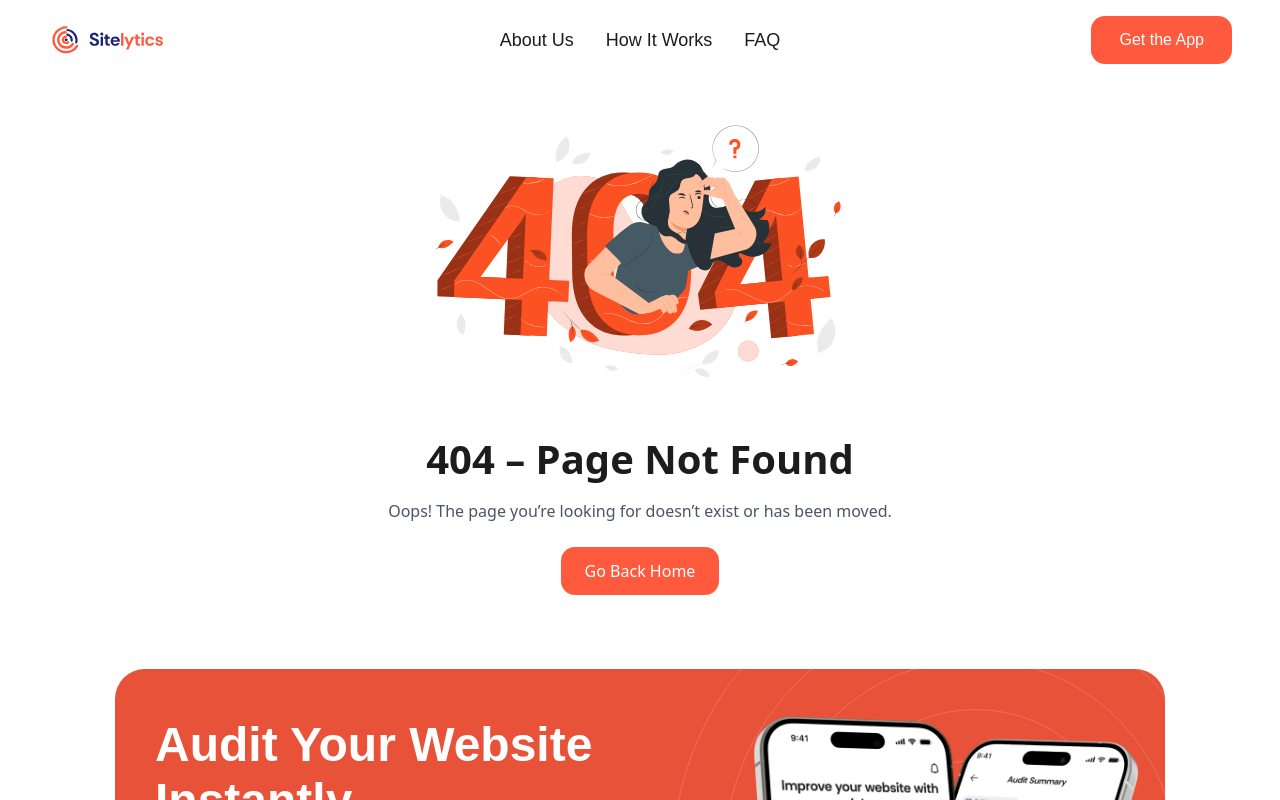
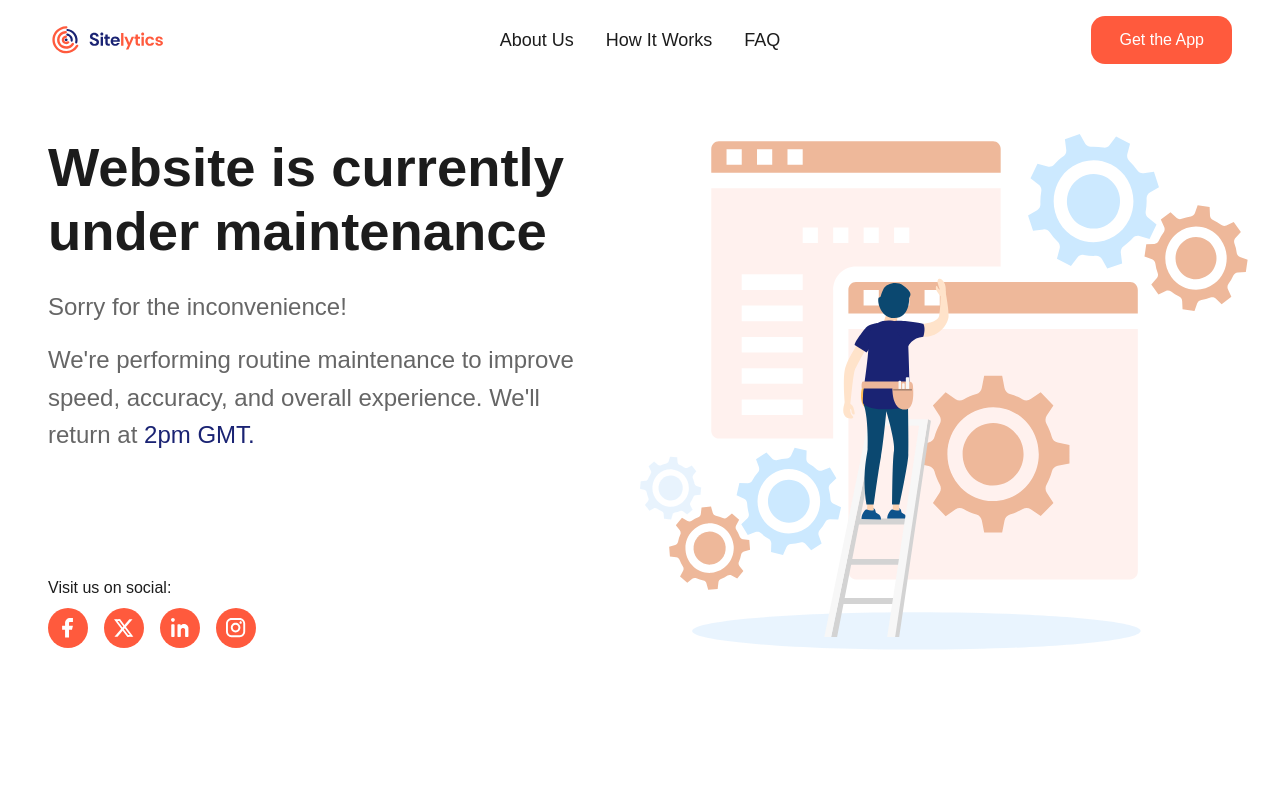
Before and after one commit to hngprojects/site-audit-ai-fe, a Next.js app: page /maintenance in a window 1280 px wide. Before the commit this address had no page. Shown: the top 800 px of the page. Built offline with nearby package versions, Linux system fonts and the light colour scheme; a web font is replaced by a local one.

Commit message:
feat: new maintenance page design

```diff
--- /dev/null
+++ b/app/maintenance/page.tsx
@@ -0,0 +1,15 @@
+import { Hero } from "@/components/maintenance/Hero";
+
+const page = () => {
+  return (
+    <main
+      className="font-sans p-4 max-w-[1440px] mx-auto
+  flex flex-col gap-8 items-center
+  md:flex-row-reverse md:justify-center md:items-start md:h-full md:px-8 md:min-h-[85vh] md:gap-12 md:pt-8"
+    >
+      <Hero />
+    </main>
+  );
+};
+
+export default page;
--- /dev/null
+++ b/components/maintenance/Hero.tsx
@@ -0,0 +1,48 @@
+import { SocialLinks } from "../waitlist/social-links";
+import Image from "next/image";
+
+export const Hero = () => {
+  return (
+    <>
+      <Image
+        src="/assets/images/maintenance/hero.svg"
+        width={280}
+        height={280}
+        alt="Maintenance"
+        className="w-[90%] mx-auto mt-4 sm:w-[75%] h-full object-contain md:mt-0 md:w-1/2 md:h-[70vh]"
+      />
+
+      <div
+        className="flex flex-col items-center gap-4 mb-4 sm:my-8 sm:gap-8 py-4
+    md:justify-between md:py-6 md:px-4
+    md:items-start md:text-left md:my-0 md:w-1/2 md:h-[70vh]"
+      >
+        <div
+          className="text-center flex items-center gap-4 flex-col
+      md:text-left md:gap-6 w-full"
+        >
+          <h1 className="font-bold text-[#1c1c1c] text-[2rem] leading-9 sm:leading-14 sm:text-[3rem] md:text-[3.4rem] md:leading-16">
+            Website is currently under maintenance
+          </h1>
+
+          <p className="text-lg text-[hsl(0,0%,40%)] sm:w-[65%] md:w-full md:text-[1.5rem]">
+            <span className="mb-4 block">Sorry for the inconvenience!</span>
+            We&apos;re performing routine maintenance to improve speed,
+            accuracy, and overall experience. We&apos;ll return at{" "}
+            <span className="text-[#1A2373]">2pm GMT.</span>
+          </p>
+        </div>
+
+        <div
+          className="mx-auto flex flex-col items-center gap-2
+      md:items-start md:mr-auto md:ml-0 md:mt-auto"
+        >
+          <p className="text-[#1C1C1C] text-sm font-normal md:text-[1rem]">
+            Visit us on social:
+          </p>
+          <SocialLinks />
+        </div>
+      </div>
+    </>
+  );
+};
--- a/components/waitlist/WaitlistFooter.tsx
+++ b/components/waitlist/WaitlistFooter.tsx
@@ -1,9 +1,8 @@
 "use client";
-import Image from "next/image";
-import Link from "next/link";
+
 import { usePathname } from "next/navigation";
-import { socialIcons } from "@/lib/social-icon-data";
 import LandingFooter from "./landing-footer";
+import { SocialLinks } from "./social-links";
 
 const WaitlistFooter = () => {
   const pathname = usePathname();
@@ -18,29 +17,11 @@ const WaitlistFooter = () => {
           &copy;{new Date().getFullYear()} HNG Tech Limited. All rights
           reserved.
         </p>
-        <nav>
-          <ul className="flex gap-4">
-            {socialIcons.map(({ icon: Icon, name, link: address }) => (
-              <li
-                key={name}
-                className="bg-[#FF5A3D] w-7 h-7 flex items-center justify-center rounded-full md:w-10 md:h-10"
-                aria-label={name}
-              >
-                <Link href={address}>
-                  <Image
-                    className="md:w-5 md:h-5 w-4 h-4 text-white"
-                    src={Icon}
-                    alt={`${name} icon`}
-                    width={8}
-                    height={8}
-                  />
-                </Link>
-              </li>
-            ))}
-          </ul>
-        </nav>
+        <SocialLinks />
       </div>
     );
+  } else if (pathname === "/maintenance") {
+    return <></>;
   } else {
     return <LandingFooter />;
   }
--- /dev/null
+++ b/components/waitlist/social-links.tsx
@@ -0,0 +1,29 @@
+import { socialIcons } from "@/lib/social-icon-data";
+import Image from "next/image";
+import Link from "next/link";
+
+export const SocialLinks = () => {
+  return (
+    <nav>
+      <ul className="flex gap-4">
+        {socialIcons.map(({ icon: Icon, name, link: address }) => (
+          <li
+            key={name}
+            className="bg-[#FF5A3D] w-7 h-7 flex items-center justify-center rounded-full md:w-10 md:h-10"
+            aria-label={name}
+          >
+            <Link href={address}>
+              <Image
+                className="md:w-5 md:h-5 w-4 h-4 text-white"
+                src={Icon}
+                alt={`${name} icon`}
+                width={8}
+                height={8}
+              />
+            </Link>
+          </li>
+        ))}
+      </ul>
+    </nav>
+  );
+};
```
Also changed, not shown: public/assets/images/maintenance/hero.svg (added).
